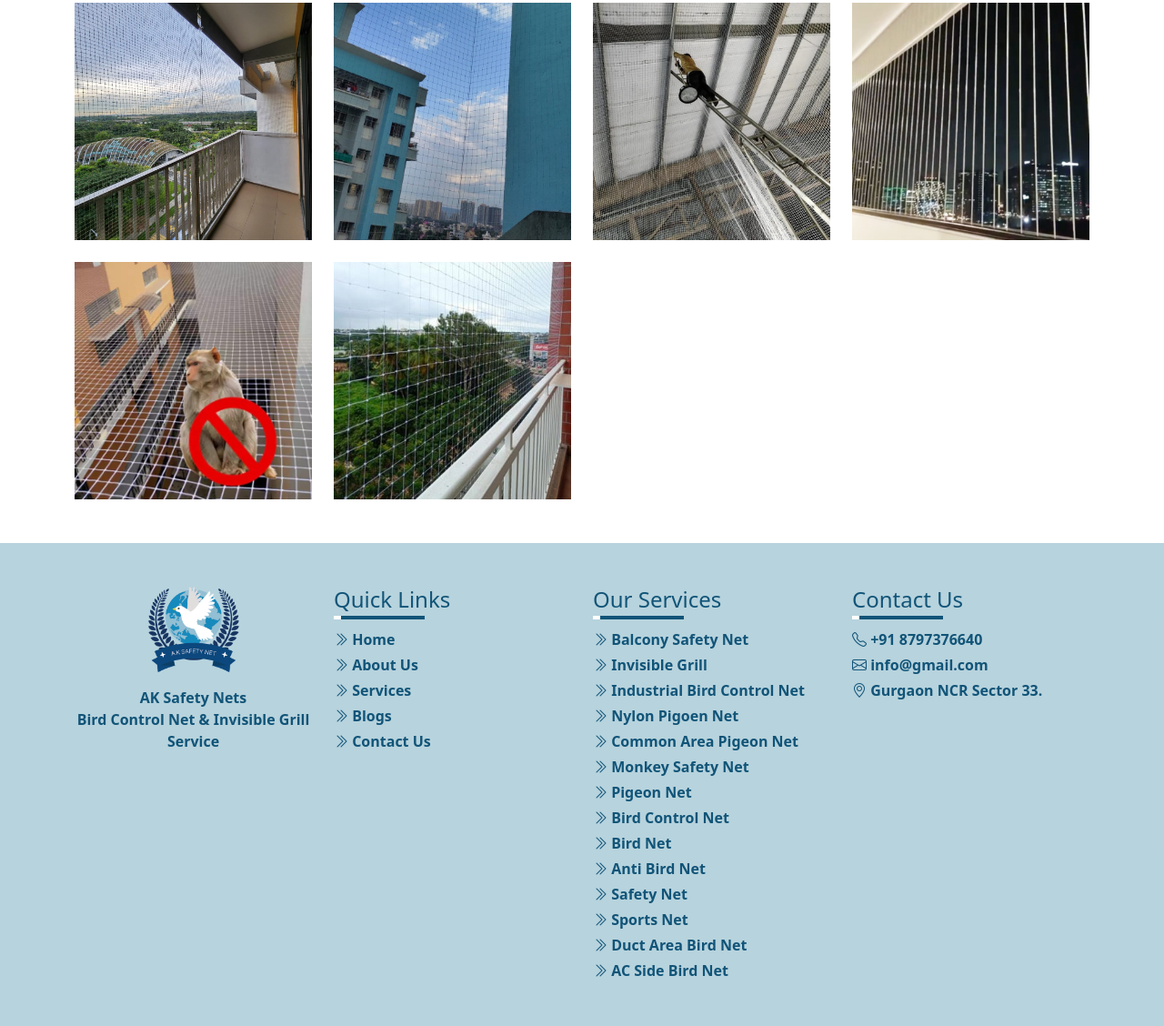
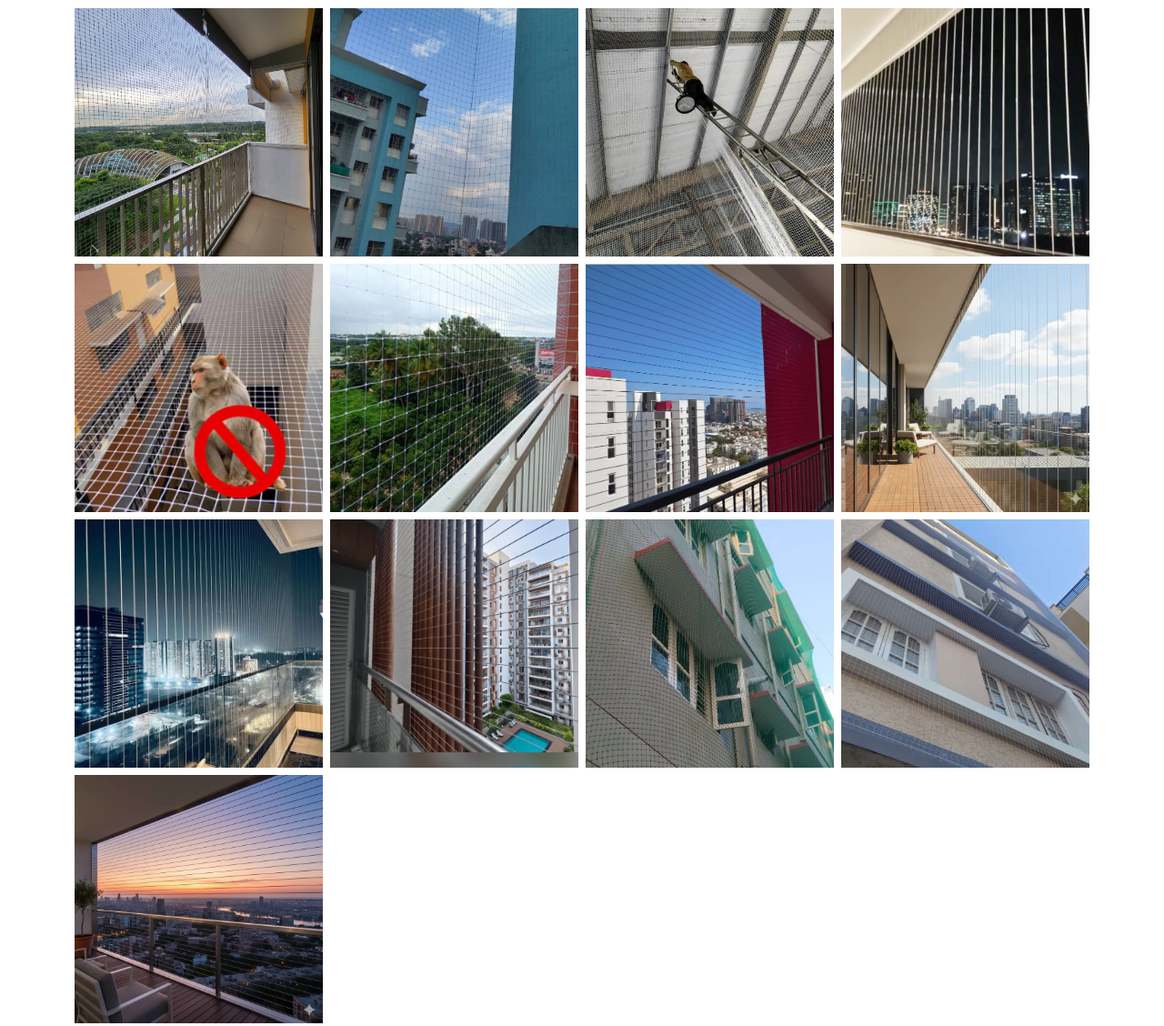
Before and after one commit to Saloni403/aksafetynet, a plain HTML site: page blogs.html in a window 1280 px wide. Shown: the part 1100-2228 px from the top of the page at 91% size. Drawn offline with nearby package versions, Linux system fonts and the light colour scheme.

Commit message:
images update

```diff
--- a/blogs.html
+++ b/blogs.html
@@ -137,7 +137,7 @@
             <h5 class="aboutusheading">VIDEOS</h5>
         <h1 class="fw-bold">Our Recent Works</h1>
         </div>
-        <div class="row g-lg-4 g-2">
+        <div class="row g-2">
               <div class="col-lg-3 col-md-4 col-6">
                 <div>
  <video src="web/images/allbird.mp4" width="100%" controls></video>
@@ -171,7 +171,7 @@
             <h5 class="aboutusheading">IMAGES</h5>
         <h1 class="fw-bold">Our Gallery</h1>
         </div>
-        <div class="row g-lg-4 g-2">
+        <div class="row g-2">
             <div class="col-lg-3 col-md-4 col-6">
                 <div>
  <img src="web/images/BSN.jpeg" class="img-fluid" alt="">
@@ -200,6 +200,41 @@
              <div class="col-lg-3 col-md-4 col-6">
                 <div>
  <img src="web/images/NPN.jpeg" class="img-fluid" alt="">
+                </div>
+            </div>
+            <div class="col-lg-3 col-md-4 col-6">
+                <div>
+ <img src="web/images/blogimg (1).jpeg" class="img-fluid" alt="">
+                </div>
+            </div>
+            <div class="col-lg-3 col-md-4 col-6">
+                <div>
+ <img src="web/images/blogimg (2).jpeg" class="img-fluid" alt="">
+                </div>
+            </div>
+             <div class="col-lg-3 col-md-4 col-6">
+                <div>
+ <img src="web/images/blogimg (3).jpeg" class="img-fluid" alt="">
+                </div>
+            </div>
+            <div class="col-lg-3 col-md-4 col-6">
+                <div>
+ <img src="web/images/blogimg (4).jpeg" class="img-fluid" alt="">
+                </div>
+            </div>
+             <div class="col-lg-3 col-md-4 col-6">
+                <div>
+ <img src="web/images/blogimg (5).jpeg" class="img-fluid" alt="">
+                </div>
+            </div>
+            <div class="col-lg-3 col-md-4 col-6">
+                <div>
+ <img src="web/images/blogimg (6).jpeg" class="img-fluid" alt="">
+                </div>
+            </div>
+            <div class="col-lg-3 col-md-4 col-6">
+                <div>
+ <img src="web/images/invisiblegrillimg.jpeg" class="img-fluid" alt="">
                 </div>
             </div>
         </div>
```
Also changed, not shown: index.html (+1 -1 lines), services.html (+1 -1 lines), web/images/blogimg (1).jpeg (added), web/images/blogimg (2).jpeg (added), web/images/blogimg (3).jpeg (added), web/images/blogimg (4).jpeg (added), web/images/blogimg (5).jpeg (added), web/images/blogimg (6).jpeg (added), web/images/invisiblegrillimg.jpeg (added).
